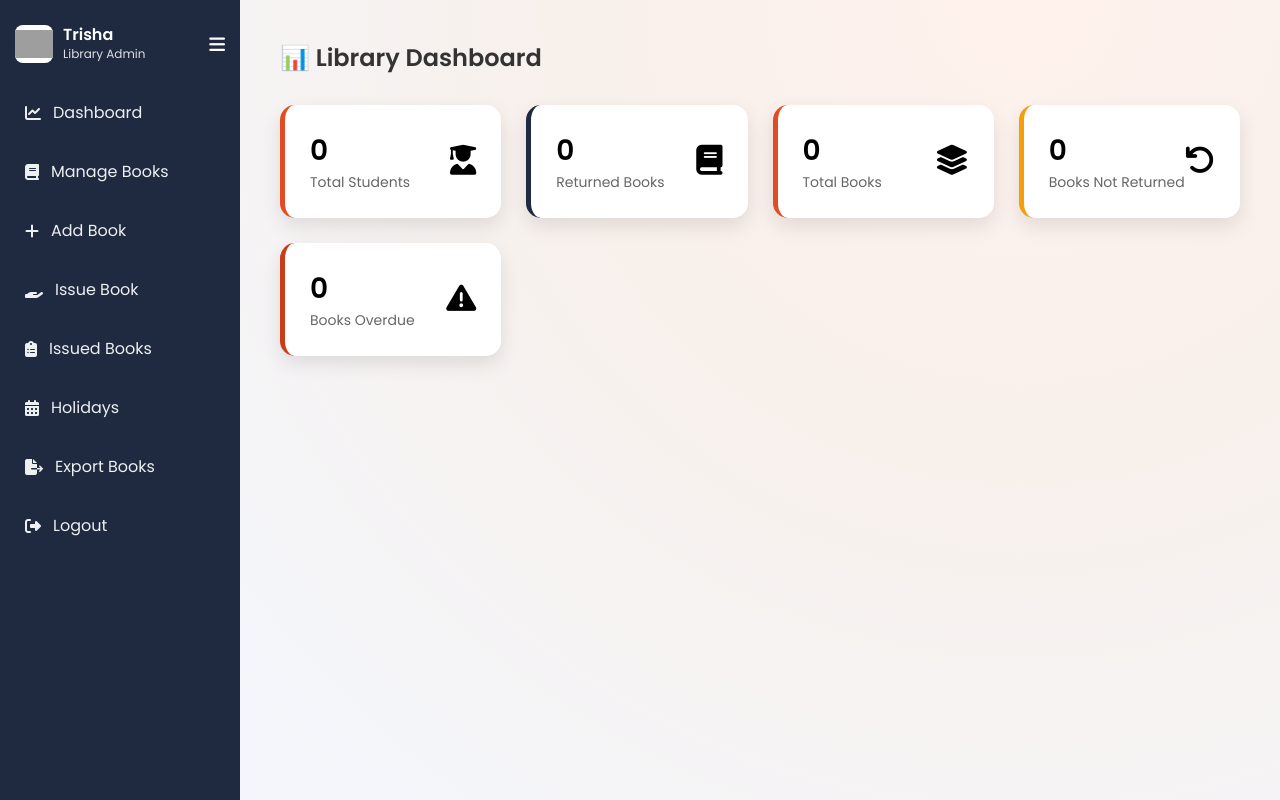
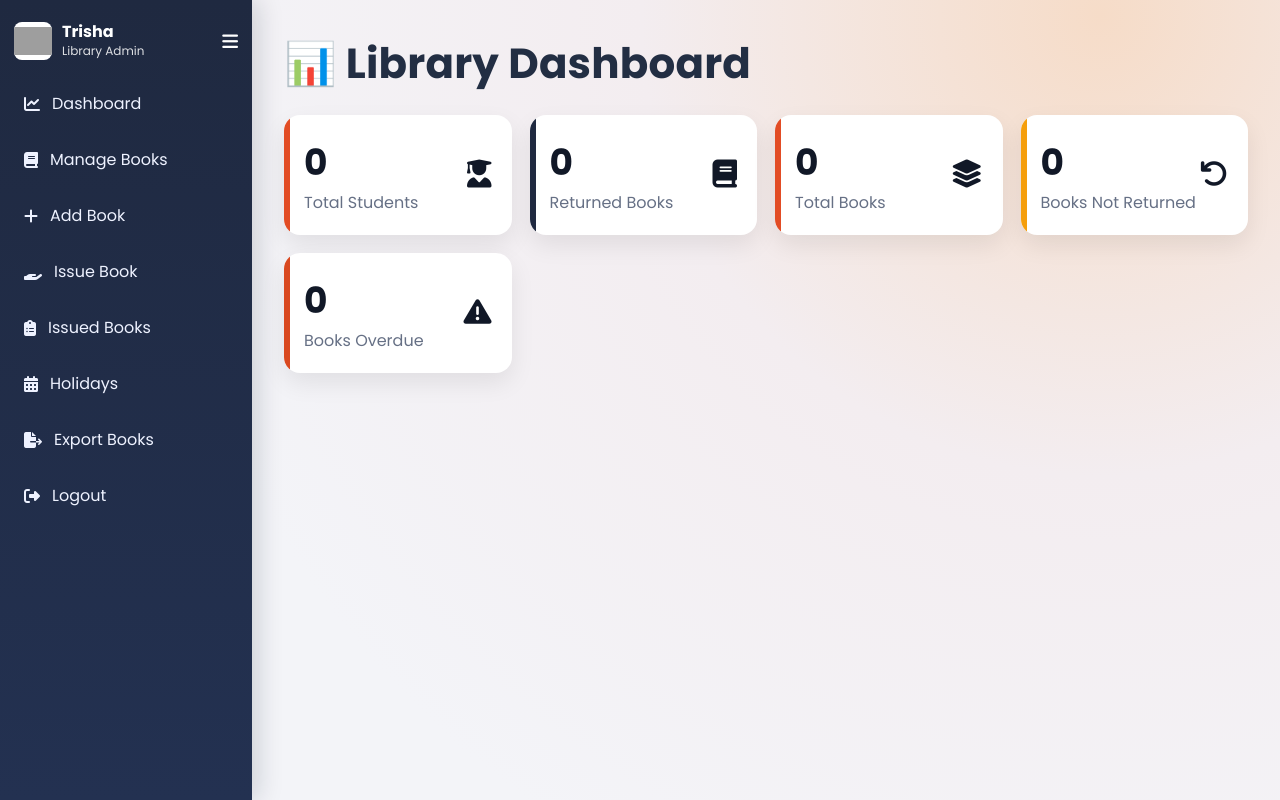
Before and after one commit to kamathamritha4-ctrl/library-management-system, a PHP site: page /admin/dashboard.php in a window 1280 px wide. Run offline with PHP 8.4, Linux system fonts and the light colour scheme; the visitor is signed in with stand-in values (Sample User, id 1); data that the repository does not hold is empty; grey boxes are pictures that could not be loaded.

Commit message:
Revert "Revert "Modernize admin UI; add import/export, holidays, fine engine, helpers and DB schema""

```diff
--- a/admin/admin-theme.css
+++ b/admin/admin-theme.css
@@ -1,33 +1,47 @@
-:root{--bg:#eef2ff;--surface:#ffffff;--text:#1f2937;--muted:#64748b;--primary:#E24C24;--primary2:#C93E18;--success:#22c55e;--sidebar:#1F2940;--sidebar-hover:#2a3652}
+:root{
+  --primary:#e24c24;
+  --primary-dark:#c83d17;
+  --navy:#1f2940;
+  --navy-soft:#2d3b5f;
+  --bg:#f3f4f8;
+  --card:#ffffff;
+  --muted:#667085;
+  --line:#e8ecf3;
+}
 *{margin:0;padding:0;box-sizing:border-box;font-family:'Poppins',sans-serif}
-body{background:radial-gradient(circle at 82% 0%,#fff2ed 0,#f8f2ef 38%,#f4f6fb 80%)}
+body{background:radial-gradient(circle at 86% 2%,#f6dcc8 0,#f3edf0 34%,#f3f4f8 72%)}
 .wrapper{display:flex;min-height:100vh}
-.sidebar{width:248px;background:linear-gradient(180deg,var(--sidebar),#24384e);padding:24px 14px;color:#fff;transition:.25s ease;overflow:hidden;box-shadow:6px 0 20px rgba(15,23,42,.12)}
-.sidebar-header{display:flex;justify-content:space-between;align-items:center;margin-bottom:22px}
+.sidebar{width:252px;background:linear-gradient(180deg,var(--navy),#233151);padding:22px 14px;color:#fff;transition:.25s ease;overflow:hidden;box-shadow:6px 0 24px rgba(15,23,42,.16)}
+.sidebar-header{display:flex;justify-content:space-between;align-items:center;margin-bottom:20px}
 .collapse-btn{background:transparent;border:none;color:#fff;font-size:18px;cursor:pointer}
-.sidebar a{display:flex;align-items:center;gap:12px;padding:11px 10px;margin-bottom:9px;text-decoration:none;color:#ecf0f1;border-radius:10px;transition:.2s}
-.sidebar a:hover{background:var(--sidebar-hover);transform:translateX(2px)}
-.sidebar.collapsed{width:72px}.sidebar.collapsed h3,.sidebar.collapsed a span{display:none}.sidebar.collapsed .sidebar-header{justify-content:center}
-.main{flex:1;padding:34px}
-.page-header{display:flex;justify-content:space-between;align-items:center;gap:12px;margin-bottom:22px;flex-wrap:wrap}
-.page-header h2{color:var(--text);font-size:30px}
-.card{background:rgba(255,255,255,.94);backdrop-filter:blur(6px);border:1px solid rgba(255,255,255,.8);border-radius:18px;padding:24px;box-shadow:0 14px 35px rgba(15,23,42,.1)}
-.alert-success,.alert-error{padding:11px 14px;border-radius:10px;margin-bottom:14px;font-size:14px}
-.alert-success{background:#dcfce7;color:#166534}.alert-error{background:#fee2e2;color:#991b1b}
-.row{display:grid;grid-template-columns:1fr 1fr;gap:16px}
-.form-group{margin-bottom:14px}.form-group label{display:block;margin-bottom:6px;font-weight:500;font-size:14px;color:#334155}
-.form-group input,.form-group textarea,.actions input[type='text'],.actions input[type='date']{width:100%;padding:11px 12px;border:1px solid #d9e2f1;border-radius:11px;background:#f8fafc;font-size:14px}
-.form-group input:focus,.form-group textarea:focus,.actions input:focus{outline:none;border-color:var(--primary);box-shadow:0 0 0 4px rgba(79,70,229,.18);background:#fff}
-.btn{padding:10px 18px;border:none;border-radius:10px;cursor:pointer;color:#fff;font-weight:600;transition:.2s}
+.sidebar a{display:flex;align-items:center;gap:12px;padding:11px 10px;margin-bottom:9px;text-decoration:none;color:#eef2ff;border-radius:10px;transition:.2s}
+.sidebar a:hover{background:rgba(255,255,255,.1);transform:translateX(2px)}
+.sidebar.collapsed{width:74px}.sidebar.collapsed h3,.sidebar.collapsed a span{display:none}.sidebar.collapsed .sidebar-header{justify-content:center}
+.main{flex:1;padding:32px}
+.page-header{display:flex;justify-content:space-between;align-items:center;gap:12px;flex-wrap:wrap;margin-bottom:20px}
+.page-header h2{font-size:42px;color:#222e43;font-weight:700;letter-spacing:.2px}
+.card{background:rgba(255,255,255,.94);backdrop-filter:blur(6px);border:1px solid rgba(255,255,255,.9);border-radius:18px;padding:22px;box-shadow:0 14px 35px rgba(15,23,42,.08)}
+.toolbar{display:flex;gap:10px;flex-wrap:wrap;align-items:center;margin-bottom:14px}
+.toolbar input[type='text']{min-width:280px;flex:1;max-width:520px;padding:11px 12px;border:1px solid #d5deeb;border-radius:10px;background:#fff}
+.btn{padding:10px 16px;border:none;border-radius:10px;cursor:pointer;color:#fff;font-weight:600;transition:.2s}
 .btn:hover{transform:translateY(-1px)}
-.btn-primary{background:linear-gradient(135deg,var(--primary),var(--primary2))}
-.btn-secondary{background:linear-gradient(135deg,#1F2940,#2f3d5f)}
-.btn-muted{background:#cbd5e1;color:#111827}
-.actions{display:flex;gap:10px;flex-wrap:wrap;margin-top:8px;align-items:center}
-.table-card{background:#fff;border-radius:16px;padding:18px;box-shadow:0 8px 20px rgba(0,0,0,.07);overflow:auto}
-table{width:100%;border-collapse:collapse;min-width:760px}th,td{padding:12px 11px;text-align:left;font-size:14px;border-bottom:1px solid #edf1f7}th{background:#f8fafc;font-weight:600;color:#334155}
-tr:hover td{background:#fafcff}
-.tag-danger{background:#ef4444;color:#fff;padding:4px 8px;border-radius:8px;font-size:12px}
-.link-btn{padding:6px 12px;border-radius:8px;text-decoration:none;color:#fff;background:#f59e0b;font-size:12px}
-.section-title{margin:6px 0 14px;color:#111827}
-@media(max-width:900px){.main{padding:20px}.row{grid-template-columns:1fr}.page-header h2{font-size:24px}}
+.btn-primary{background:linear-gradient(135deg,var(--primary),var(--primary-dark))}
+.btn-navy{background:linear-gradient(135deg,var(--navy),var(--navy-soft))}
+.btn-muted{background:#94a3b8;color:#0f172a}
+.table-card{background:#fff;border-radius:16px;padding:16px;box-shadow:0 8px 20px rgba(0,0,0,.06);overflow:auto}
+table{width:100%;border-collapse:collapse;min-width:780px}
+th,td{padding:11px;text-align:left;font-size:14px;border-bottom:1px solid var(--line)}
+th{background:#f8fafc;color:#334155;font-weight:600}
+tr:hover td{background:#fbfcff}
+.badge-btn{padding:6px 10px;border-radius:7px;text-decoration:none;color:#fff;font-size:12px}
+.badge-edit{background:#f59e0b}.badge-delete{background:#ef4444}
+.alert-success,.alert-error{padding:11px 14px;border-radius:10px;margin-bottom:12px}.alert-success{background:#dcfce7;color:#166534}.alert-error{background:#fee2e2;color:#991b1b}
+.dashboard-grid{display:grid;grid-template-columns:repeat(auto-fit,minmax(220px,1fr));gap:18px}
+.stat-card{position:relative;background:#fff;border-radius:16px;padding:20px;box-shadow:0 10px 24px rgba(0,0,0,.08);display:flex;justify-content:space-between;align-items:center;overflow:hidden}
+.stat-card:before{content:'';position:absolute;left:0;top:0;bottom:0;width:6px;background:var(--primary)}
+.stat-card.navy:before{background:var(--navy)}
+.stat-card.gold:before{background:#f59e0b}
+.stat-card.red:before{background:#d9481f}
+.stat-card h3{font-size:36px;color:#111827}.stat-card p{color:#667085}
+.stat-card .icon{font-size:28px;color:#111827}
+@media(max-width:900px){.main{padding:18px}.page-header h2{font-size:30px}}
--- a/admin/dashboard.php
+++ b/admin/dashboard.php
@@ -6,239 +6,56 @@ if(!isset($_SESSION['role']) || $_SESSION['role'] != 'admin') {
     exit();
 }
 
-// ===== Fetch Dashboard Data =====
-
-$total_books = $conn->query("SELECT COUNT(*) as total FROM books")
-                    ->fetch_assoc()['total'] ?? 0;
-
-$returned_books = $conn->query("
-    SELECT COUNT(*) as total
-    FROM issued_books
-    WHERE return_date IS NOT NULL
-")->fetch_assoc()['total'] ?? 0;
-
-$not_returned = $conn->query("
-    SELECT COUNT(*) as total
-    FROM issued_books
-    WHERE return_date IS NULL
-")->fetch_assoc()['total'] ?? 0;
-
-$overdue = $conn->query("
-    SELECT COUNT(*) as total
-    FROM issued_books
-    WHERE return_date IS NULL
-    AND due_date < CURDATE()
-")->fetch_assoc()['total'] ?? 0;
-
-$students = $conn->query("
-    SELECT COUNT(*) as total
-    FROM users
-    WHERE role = 'student'
-")->fetch_assoc()['total'] ?? 0;
+$total_books = $conn->query("SELECT COUNT(*) as total FROM books")->fetch_assoc()['total'] ?? 0;
+$returned_books = $conn->query("SELECT COUNT(*) as total FROM issued_books WHERE return_date IS NOT NULL")->fetch_assoc()['total'] ?? 0;
+$not_returned = $conn->query("SELECT COUNT(*) as total FROM issued_books WHERE return_date IS NULL")->fetch_assoc()['total'] ?? 0;
+$overdue = $conn->query("SELECT COUNT(*) as total FROM issued_books WHERE return_date IS NULL AND due_date < CURDATE()")->fetch_assoc()['total'] ?? 0;
+$students = $conn->query("SELECT COUNT(*) as total FROM users WHERE role = 'student'")->fetch_assoc()['total'] ?? 0;
 ?>
-
 <!DOCTYPE html>
 <html>
 <head>
 <meta charset="UTF-8">
 <title>Library Dashboard</title>
 <meta name="viewport" content="width=device-width, initial-scale=1.0">
+<link href="https://fonts.googleapis.com/css2?family=Poppins:wght@400;600;700&display=swap" rel="stylesheet">
+<link rel="stylesheet" href="https://cdnjs.cloudflare.com/ajax/libs/font-awesome/6.5.0/css/all.min.css">
+<link rel="stylesheet" href="admin-theme.css">
+</head>
+<body>
+<div class="wrapper">
+    <?php include("../includes/sidebar1.php"); ?>
+    <div class="main">
+        <div class="page-header">
+            <h2>📊 Library Dashboard</h2>
+        </div>
 
-<link href="https://fonts.googleapis.com/css2?family=Poppins:wght@400;600&display=swap" rel="stylesheet">
-<link rel="stylesheet" href="https://cdnjs.cloudflare.com/ajax/libs/font-awesome/6.5.0/css/all.min.css">
-
-<style>
-* {
-    margin: 0;
-    padding: 0;
-    box-sizing: border-box;
-    font-family: 'Poppins', sans-serif;
-}
-
-body {
-    background: radial-gradient(circle at 80% 0%,#fff2ed 0,#f8f0eb 35%,#f4f6fb 80%);
-}
-
-.wrapper {
-    display: flex;
-    min-height: 100vh;
-}
-
-/* ===== Sidebar ===== */
-.sidebar {
-    width: 240px;
-    background: #1F2940;
-    padding: 25px 15px;
-    color: white;
-    transition: 0.3s ease;
-    overflow: hidden;
-}
-
-.sidebar-header {
-    display: flex;
-    justify-content: space-between;
-    align-items: center;
-    margin-bottom: 25px;
-}
-
-.collapse-btn {
-    background: transparent;
-    border: none;
-    color: white;
-    font-size: 18px;
-    cursor: pointer;
-}
-
-.sidebar a {
-    display: flex;
-    align-items: center;
-    gap: 12px;
-    padding: 12px 10px;
-    margin-bottom: 10px;
-    text-decoration: none;
-    color: #ecf0f1;
-    border-radius: 8px;
-    transition: 0.3s;
-}
-
-.sidebar a:hover {
-    background: #2a3652;
-}
-
-/* Collapsed state */
-.sidebar.collapsed {
-    width: 70px;
-}
-
-.sidebar.collapsed h3 {
-    display: none;
-}
-
-.sidebar.collapsed a span {
-    display: none;
-}
-
-.sidebar.collapsed .sidebar-header {
-    justify-content: center;
-}
-
-/* ===== Main Content ===== */
-.main {
-    flex: 1;
-    padding: 40px;
-}
-
-.main h2 {
-    margin-bottom: 30px;
-    color: #333;
-}
-
-.dashboard {
-    display: grid;
-    grid-template-columns: repeat(auto-fit, minmax(220px, 1fr));
-    gap: 25px;
-}
-
-.card {
-    background: white;
-    border-radius: 15px;
-    padding: 25px;
-    display: flex;
-    justify-content: space-between;
-    align-items: center;
-    box-shadow: 0 8px 20px rgba(0,0,0,0.1);
-    transition: 0.3s;
-}
-
-.card:hover {
-    transform: translateY(-5px);
-}
-
-.card-content h3 {
-    font-size: 28px;
-}
-
-.card-content p {
-    font-size: 14px;
-    color: #666;
-}
-
-.icon {
-    font-size: 30px;
-}
-
-.blue { border-left: 5px solid #E24C24; }
-.green { border-left: 5px solid #1F2940; }
-.yellow { border-left: 5px solid #f59e0b; }
-.red { border-left: 5px solid #C93E18; }
-
-</style>
-</head>
-
-<body>
-
-<div class="wrapper">
-
-    <!-- Sidebar -->
-    <?php include("../includes/sidebar1.php"); ?>
-
-    <!-- Main Content -->
-    <div class="main">
-        <h2>📊 Library Dashboard</h2>
-
-        <div class="dashboard">
-
-            <div class="card blue">
-                <div class="card-content">
-                    <h3><?php echo $students; ?></h3>
-                    <p>Total Students</p>
-                </div>
+        <div class="dashboard-grid">
+            <div class="stat-card">
+                <div><h3><?php echo $students; ?></h3><p>Total Students</p></div>
                 <div class="icon"><i class="fas fa-user-graduate"></i></div>
             </div>
-
-            <div class="card green">
-                <div class="card-content">
-                    <h3><?php echo $returned_books; ?></h3>
-                    <p>Returned Books</p>
-                </div>
+            <div class="stat-card navy">
+                <div><h3><?php echo $returned_books; ?></h3><p>Returned Books</p></div>
                 <div class="icon"><i class="fas fa-book"></i></div>
             </div>
-
-            <div class="card blue">
-                <div class="card-content">
-                    <h3><?php echo $total_books; ?></h3>
-                    <p>Total Books</p>
-                </div>
+            <div class="stat-card">
+                <div><h3><?php echo $total_books; ?></h3><p>Total Books</p></div>
                 <div class="icon"><i class="fas fa-layer-group"></i></div>
             </div>
-
-            <div class="card yellow">
-                <div class="card-content">
-                    <h3><?php echo $not_returned; ?></h3>
-                    <p>Books Not Returned</p>
-                </div>
+            <div class="stat-card gold">
+                <div><h3><?php echo $not_returned; ?></h3><p>Books Not Returned</p></div>
                 <div class="icon"><i class="fas fa-undo"></i></div>
             </div>
-
-            <div class="card red">
-                <div class="card-content">
-                    <h3><?php echo $overdue; ?></h3>
-                    <p>Books Overdue</p>
-                </div>
+            <div class="stat-card red">
+                <div><h3><?php echo $overdue; ?></h3><p>Books Overdue</p></div>
                 <div class="icon"><i class="fas fa-exclamation-triangle"></i></div>
             </div>
-
         </div>
     </div>
-
 </div>
-
-<!-- Sidebar Toggle Script -->
 <script>
-function toggleSidebar() {
-    document.getElementById("sidebar").classList.toggle("collapsed");
-}
+function toggleSidebar(){ document.getElementById("sidebar").classList.toggle("collapsed"); }
 </script>
-
 </body>
 </html>
```
Also changed, not shown: admin/manage_books.php (+17 -211 lines), index.php (+7 -7 lines).
